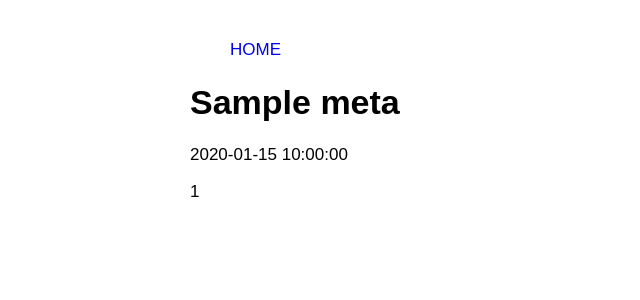
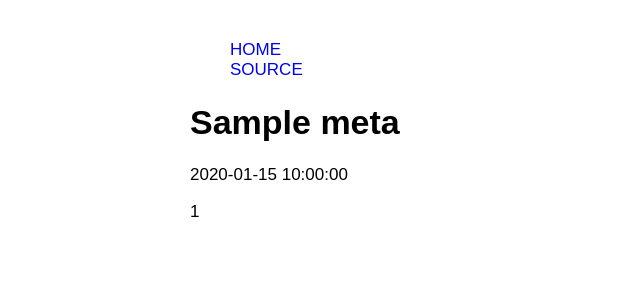
Before and after one commit to sloria/flask-ghpages-example, a Flask app: template project/templates/page.html in a window 1280 px wide. Shown: the top 300 px of the page, without its empty margins (0-640 px from the left). Run offline with Flask 2, Linux system fonts and the light colour scheme; the template is opened without the code that fills it: most values are stand-ins (such as "Sample title", 1, 10 or a date in 2020).

Commit message:
Add source link to nav

```diff
--- a/bacon/index.html
+++ b/bacon/index.html
@@ -11,6 +11,7 @@
 <nav class="nav-menu">
     <ul>
         <li><a href="/flask-ghpages-example/">Home</a></li>
+        <li><a href="https://github.com/sloria/flask-ghpages-example">Source</a></li>
     </ul>
 </nav>
 
--- a/index.html
+++ b/index.html
@@ -11,6 +11,7 @@
 <nav class="nav-menu">
     <ul>
         <li><a href="/flask-ghpages-example/">Home</a></li>
+        <li><a href="https://github.com/sloria/flask-ghpages-example">Source</a></li>
     </ul>
 </nav>
 
--- a/lebowski/index.html
+++ b/lebowski/index.html
@@ -11,6 +11,7 @@
 <nav class="nav-menu">
     <ul>
         <li><a href="/flask-ghpages-example/">Home</a></li>
+        <li><a href="https://github.com/sloria/flask-ghpages-example">Source</a></li>
     </ul>
 </nav>
 
--- a/project/templates/base.html
+++ b/project/templates/base.html
@@ -11,6 +11,7 @@
 <nav class="nav-menu">
     <ul>
         <li><a href="{{ url_for('home') }}">Home</a></li>
+        <li><a href="https://github.com/sloria/flask-ghpages-example">Source</a></li>
     </ul>
 </nav>
 
--- a/samuel/index.html
+++ b/samuel/index.html
@@ -11,6 +11,7 @@
 <nav class="nav-menu">
     <ul>
         <li><a href="/flask-ghpages-example/">Home</a></li>
+        <li><a href="https://github.com/sloria/flask-ghpages-example">Source</a></li>
     </ul>
 </nav>
 
```
